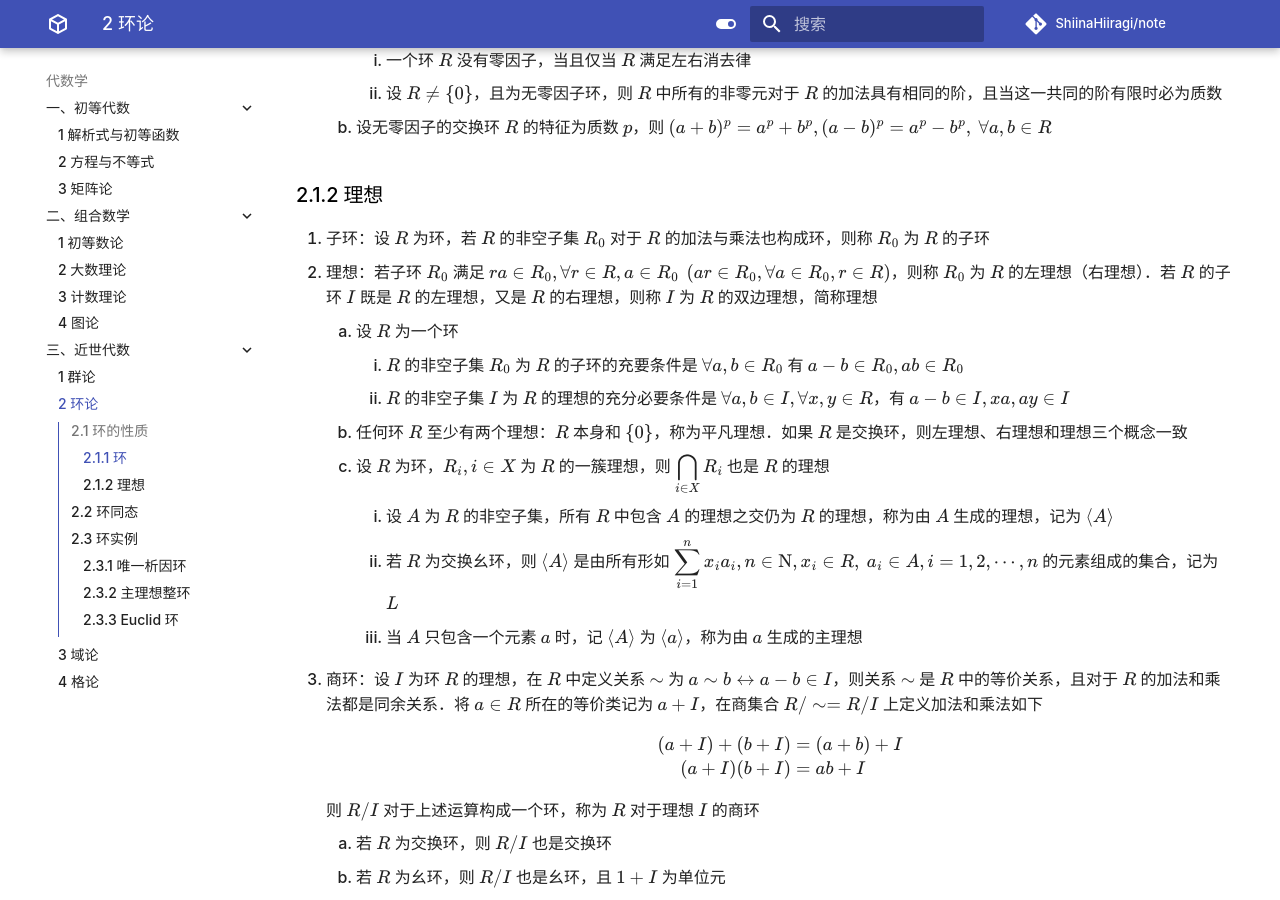
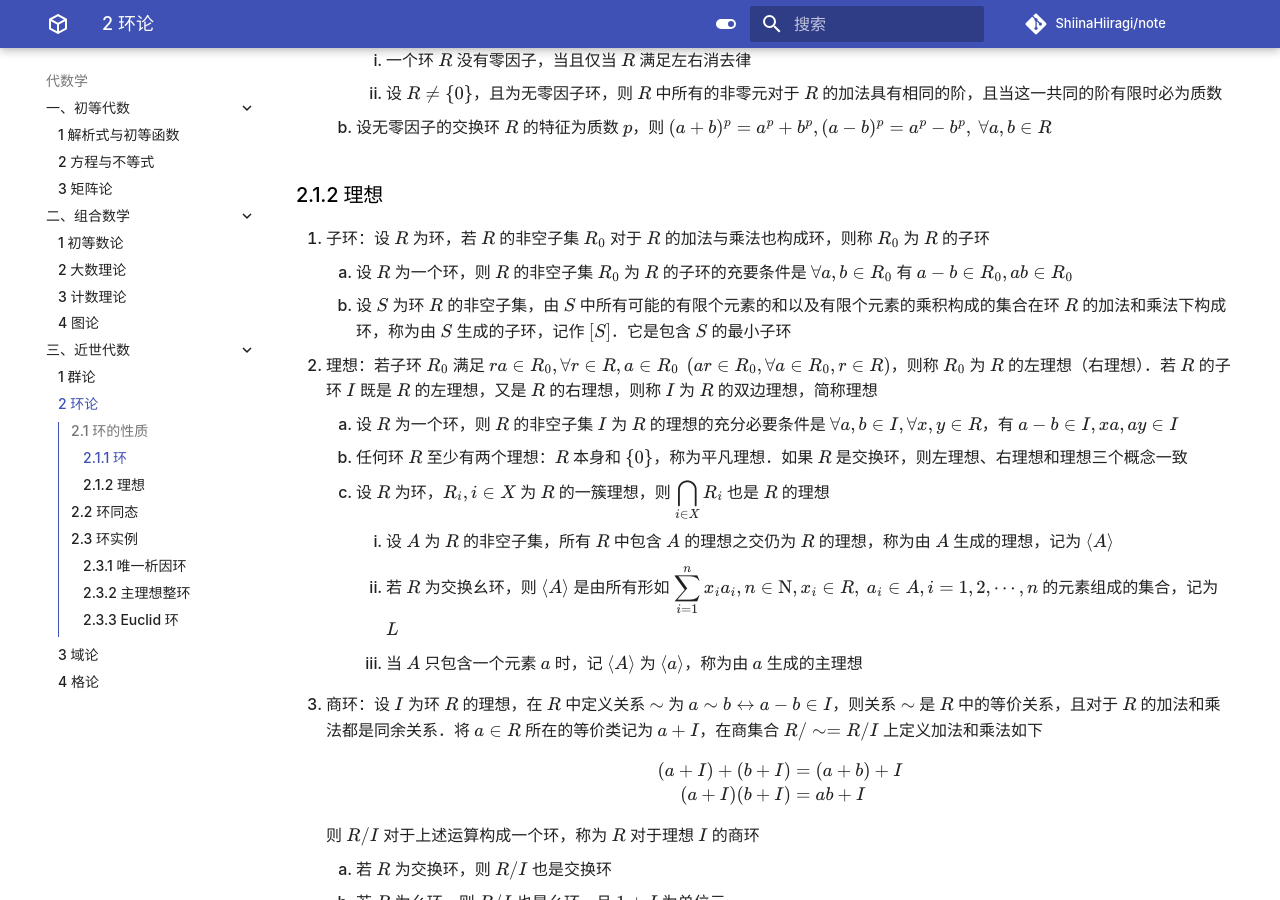
Before and after one commit to ShiinaHiiragi/note, an MkDocs documentation site: the page built from docs/alg/mod/ring.md, in a window 1280 px wide and 900 px high, scrolled down 765 px. Built offline with MkDocs 1.6.1 and Material for MkDocs 9.7.7, drawn with Linux system fonts in a browser that asks for light colours; comment, search, counter and statistics services are not loaded; some of the changed text lies outside the part shown.

Commit message:
add sub ring

```diff
--- a/docs/alg/mod/ring.md
+++ b/docs/alg/mod/ring.md
@@ -19,10 +19,10 @@
 
 ### 2.1.2 理想
 1. 子环：设 $R$ 为环，若 $R$ 的非空子集 $R_{0}$ 对于 $R$ 的加法与乘法也构成环，则称 $R_{0}$ 为 $R$ 的子环
+    1. 设 $R$ 为一个环，则 $R$ 的非空子集 $R_{0}$ 为 $R$ 的子环的充要条件是 $\forall a, b \in R_{0}$ 有 $a-b \in R_{0}, a b \in R_{0}$
+    2. 设 $S$ 为环 $R$ 的非空子集，由 $S$ 中所有可能的有限个元素的和以及有限个元素的乘积构成的集合在环 $R$ 的加法和乘法下构成环，称为由 $S$ 生成的子环，记作 $[S]$．它是包含 $S$ 的最小子环
 2. 理想：若子环 $R_{0}$ 满足 $r a \in R_{0}, \forall r \in R, a \in R_{0} \ \left(a r \in R_{0}, \forall a \in R_{0}, r \in R\right)$，则称 $R_{0}$ 为 $R$ 的左理想（右理想）．若 $R$ 的子环 $I$ 既是 $R$ 的左理想，又是 $R$ 的右理想，则称 $I$ 为 $R$ 的双边理想，简称理想
-    1. 设 $R$ 为一个环
-        1. $R$ 的非空子集 $R_{0}$ 为 $R$ 的子环的充要条件是 $\forall a, b \in R_{0}$ 有 $a-b \in R_{0}, a b \in R_{0}$
-        2. $R$ 的非空子集 $I$ 为 $R$ 的理想的充分必要条件是 $\forall a, b \in I, \forall x, y \in R$，有 $a-b \in I, x a, a y \in I$
+    1. 设 $R$ 为一个环，则 $R$ 的非空子集 $I$ 为 $R$ 的理想的充分必要条件是 $\forall a, b \in I, \forall x, y \in R$，有 $a-b \in I, x a, a y \in I$
     2. 任何环 $R$ 至少有两个理想：$R$ 本身和 $\{0\}$，称为平凡理想．如果 $R$ 是交换环，则左理想、右理想和理想三个概念一致
     3. 设 $R$ 为环，$R_{i}, i \in X$ 为 $R$ 的一簇理想，则 ${\displaystyle \bigcap_{i \in X} R_{i}}$ 也是 $R$ 的理想
         1. 设 $A$ 为 $R$ 的非空子集，所有 $R$ 中包含 $A$ 的理想之交仍为 $R$ 的理想，称为由 $A$ 生成的理想，记为 $\langle A\rangle$
@@ -95,11 +95,12 @@
     3. 假定一个整环 $R$ 满足有限析因条件且每个不可约元素都是素元素，则 $R$ 是惟一析因环
 
 ### 2.3.2 主理想整环
-1. 主理想整环：若交换幺环的每个理想都是主理想，则称此环为主理想环．若一个主理想环是整环，则称此环为主理想整环
+1. 主理想环：若交换幺环的每个理想都是主理想，则称此环为主理想环
+2. 主理想整环：若一个主理想环是整环，则称此环为主理想整环
     1. 设 $R$ 为主理想整环．若 $R$ 中一个序列 $a_{1}, a_{2}, a_{3}, \cdots$ 里每一个元素都是前面一个元素的真因子，则这个序列一定是有限序列
     2. 设 $R$ 为一个主理想整环，$p \in R^{*}-U$ 为不可约元素，则 $\langle p\rangle$ 为 $R$ 的极大理想
     3. 设 $R$ 为主理想整环，$a, b \in R$，$d$ 为 $a, b$ 的一个最大公因子，则存在 $u, v \in R$ 使 $d=u a+v b$
-2. 主理想整环是惟一析因环
+3. 主理想整环是惟一析因环
 
 ### 2.3.3 Euclid 环
 1. 设 $R$ 为一个整环．若存在从 $R^{*}$ 到 $\mathbf{N} \cup\{0\}$ 的映射 $\delta$，使得 $\forall a, b \in R, b \neq 0$，存在 $q, r \in R$ 满足 $a=q b+r$，其中 $r=0$ 或 $\delta(r)<\delta(b)$．则称 $R$ 为 $\text{Euclid}$ 环
```
Also changed, not shown: docs/index.md (+1 -1 lines).
